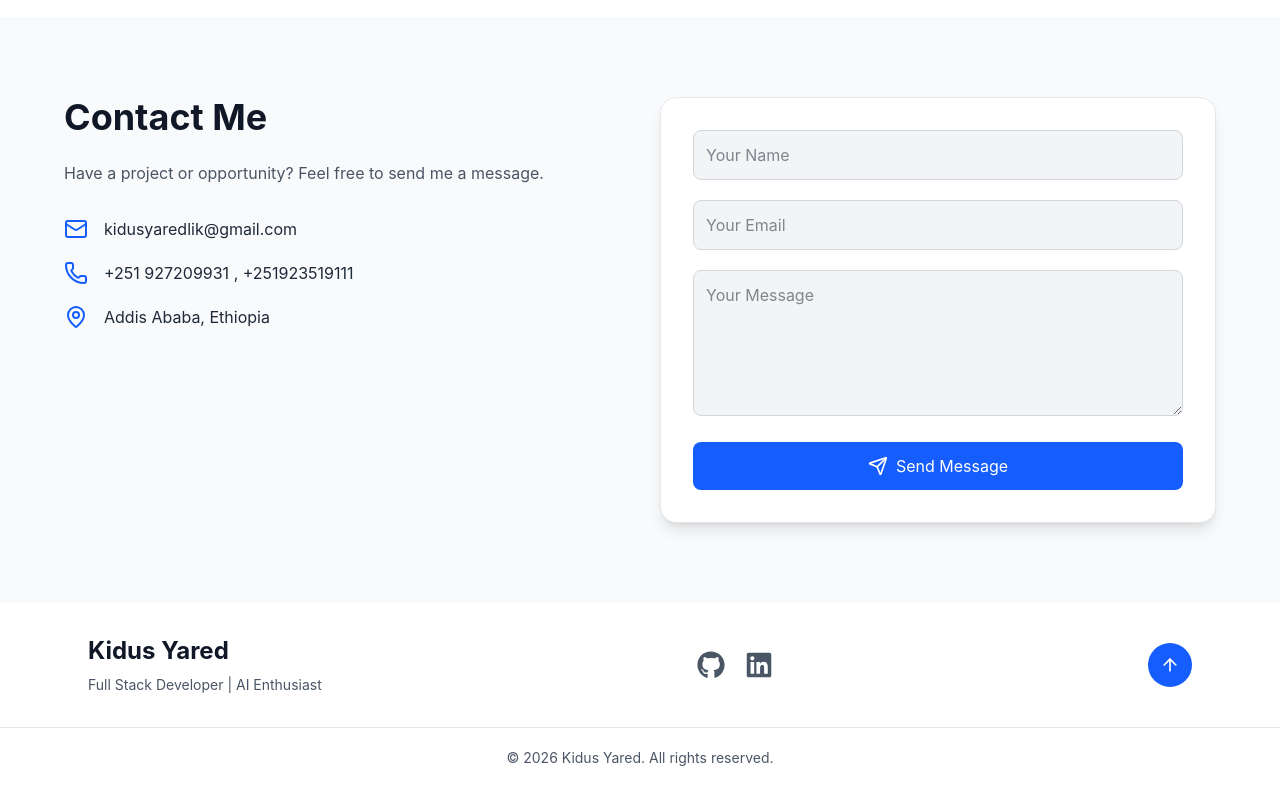
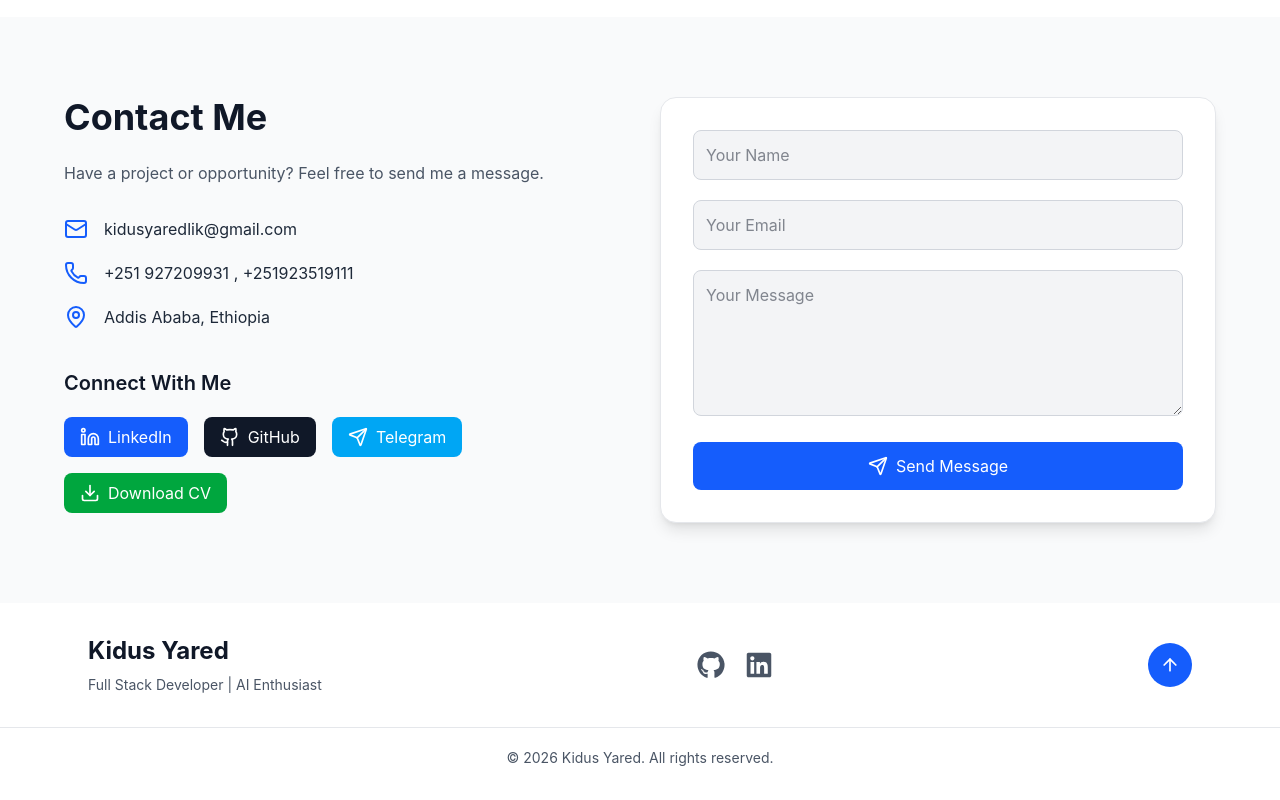
Before and after one commit to Kidu121/kidusyared-portfolio, a React (Vite) app: page / in a window 1280 px wide. Shown: the part 5942-6742 px from the top of the page. Built offline with nearby package versions, Linux system fonts and the light colour scheme.

Commit message:
fix update

```diff
--- a/src/components/Contact.tsx
+++ b/src/components/Contact.tsx
@@ -9,6 +9,9 @@ import {
   Send,
   Loader2,
   CheckCircle,
+  Github,
+  Linkedin,
+  Download,
 } from "lucide-react";
 
 
@@ -162,6 +165,7 @@ export default function Contact() {
 
 
 
+
             <div className="flex items-center gap-4">
 
               <Phone className="text-blue-600"/>
@@ -175,6 +179,7 @@ export default function Contact() {
               </span>
 
             </div>
+
 
 
 
@@ -198,6 +203,162 @@ export default function Contact() {
 
 
 
+
+
+          {/* Social Links */}
+
+
+          <div className="mt-10">
+
+
+            <h3 className="
+            text-xl
+            font-semibold
+            mb-5
+            text-gray-900
+            dark:text-white
+            ">
+              Connect With Me
+            </h3>
+
+
+
+            <div className="
+            flex
+            flex-wrap
+            gap-4
+            ">
+
+
+
+              {/* LinkedIn */}
+
+              <a
+                href="https://www.linkedin.com/in/https://www.linkedin.com/in/kidusyared-liku-975396337"
+                target="_blank"
+                rel="noreferrer"
+                className="
+                flex
+                items-center
+                gap-2
+                px-4
+                py-2
+                rounded-lg
+                bg-blue-600
+                text-white
+                hover:bg-blue-700
+                transition
+                "
+              >
+
+                <Linkedin size={20}/>
+
+                LinkedIn
+
+              </a>
+
+
+
+
+
+              {/* GitHub */}
+
+              <a
+                href="https://github.com/Kidu121"
+                target="_blank"
+                rel="noreferrer"
+                className="
+                flex
+                items-center
+                gap-2
+                px-4
+                py-2
+                rounded-lg
+                bg-gray-900
+                text-white
+                hover:bg-gray-700
+                transition
+                "
+              >
+
+                <Github size={20}/>
+
+                GitHub
+
+              </a>
+
+
+
+
+
+
+              {/* Telegram */}
+
+              <a
+                href="https://t.me/https://t.me/Bobby_cr"
+                target="_blank"
+                rel="noreferrer"
+                className="
+                flex
+                items-center
+                gap-2
+                px-4
+                py-2
+                rounded-lg
+                bg-sky-500
+                text-white
+                hover:bg-sky-600
+                transition
+                "
+              >
+
+                <Send size={20}/>
+
+                Telegram
+
+              </a>
+
+
+
+
+
+
+              {/* Download CV */}
+
+              <a
+                href="/Kidus-Yared-CV.pdf"
+                download
+                className="
+                flex
+                items-center
+                gap-2
+                px-4
+                py-2
+                rounded-lg
+                bg-green-600
+                text-white
+                hover:bg-green-700
+                transition
+                "
+              >
+
+                <Download size={20}/>
+
+                Download CV
+
+              </a>
+
+
+
+            </div>
+
+
+          </div>
+
+
+
+
+
         </motion.div>
 
 
@@ -206,7 +367,9 @@ export default function Contact() {
 
 
 
-        {/* Form */}
+
+
+        {/* Contact Form */}
 
 
 
@@ -253,6 +416,7 @@ export default function Contact() {
 
 
 
+
           <input
 
             type="text"
@@ -262,7 +426,6 @@ export default function Contact() {
             placeholder="Your Name"
 
             required
-
 
             className="
             w-full
@@ -285,6 +448,7 @@ export default function Contact() {
 
 
 
+
           <input
 
             type="email"
@@ -294,7 +458,6 @@ export default function Contact() {
             placeholder="Your Email"
 
             required
-
 
             className="
             w-full
@@ -317,6 +480,7 @@ export default function Contact() {
 
 
 
+
           <textarea
 
             name="message"
@@ -326,7 +490,6 @@ export default function Contact() {
             rows={5}
 
             required
-
 
             className="
             w-full
@@ -343,6 +506,7 @@ export default function Contact() {
             "
 
           />
+
 
 
 
@@ -402,6 +566,7 @@ export default function Contact() {
 
 
 
+
           {success && (
 
             <div className="
```
